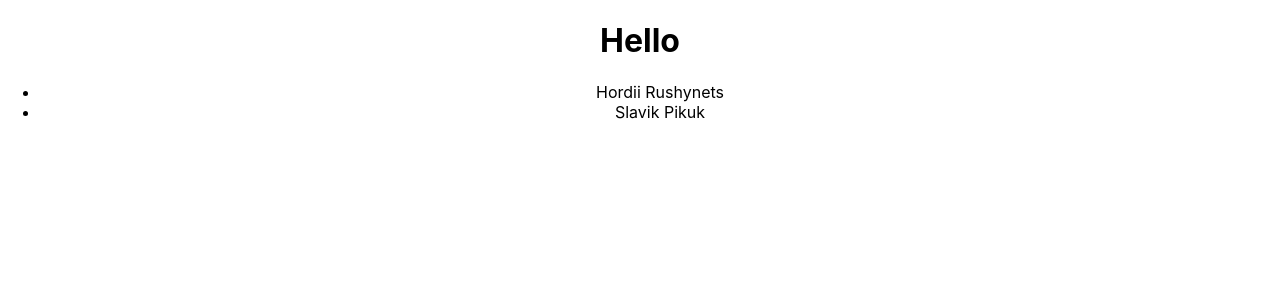
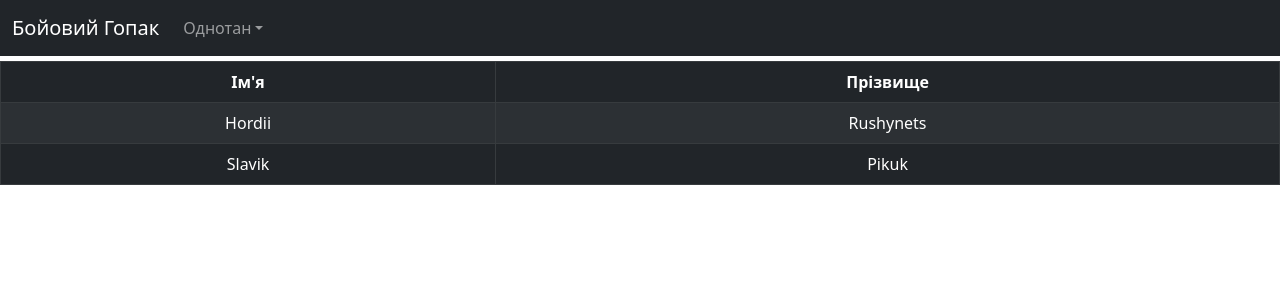
Before and after one commit to Gordiy/ShablezubCompetition, a React (Create React App) app: page / in a window 1280 px wide. Shown: the top 300 px of the page. Built offline with nearby package versions, Linux system fonts and the light colour scheme.

Commit message:
ADD: navbar and styled table with participants

```diff
--- a/src/App.css
+++ b/src/App.css
@@ -1,16 +1,5 @@
 .App {
   text-align: center;
-}
-
-.App-logo {
-  height: 40vmin;
-  pointer-events: none;
-}
-
-@media (prefers-reduced-motion: no-preference) {
-  .App-logo {
-    animation: App-logo-spin infinite 20s linear;
-  }
 }
 
 .App-header {
@@ -27,12 +16,3 @@
 .App-link {
   color: #61dafb;
 }
-
-@keyframes App-logo-spin {
-  from {
-    transform: rotate(0deg);
-  }
-  to {
-    transform: rotate(360deg);
-  }
-}
--- a/src/App.js
+++ b/src/App.js
@@ -1,11 +1,46 @@
 import './App.css';
 import { ParticipantsList } from './components/participants/ParticipantsList';
 import React from "react"
+import Container from 'react-bootstrap/Container';
+import Nav from 'react-bootstrap/Nav';
+import Navbar from 'react-bootstrap/Navbar';
+import NavDropdown from 'react-bootstrap/NavDropdown';
 
 function App() {
   return (
     <div className="App">
-      <h1>Hello</h1>
+      <Navbar variant="dark" bg="dark" expand="lg" style={{'margin-bottom':'5px'}} >
+        <Container fluid>
+          <Navbar.Brand href="#home">Бойовий Гопак</Navbar.Brand>
+          <Navbar.Toggle aria-controls="navbar-dark-example" />
+          <Navbar.Collapse id="navbar-dark-example">
+            <Nav>
+              <NavDropdown
+                id="nav-dropdown-dark-example"
+                title="Однотан"
+                menuVariant="dark"
+              >
+                <NavDropdown.Item href="#action/3.1">Однотан</NavDropdown.Item>
+                <NavDropdown.Item href="#action/3.2">
+                  Тан-Двобій
+                </NavDropdown.Item>
+                <NavDropdown.Item href="#action/3.3">Забава</NavDropdown.Item>
+                <NavDropdown.Item href="#action/3.4">
+                  Борня
+                </NavDropdown.Item>
+                <NavDropdown.Divider />
+                <NavDropdown.Item href="#action/3.5">
+                  Герць
+                </NavDropdown.Item>
+                <NavDropdown.Item href="#action/3.6">
+                  Вільний козацький бій
+                </NavDropdown.Item>
+              </NavDropdown>
+            </Nav>
+          </Navbar.Collapse>
+        </Container>
+      </Navbar>
+
       <ParticipantsList/>
     </div>
   );
--- a/src/components/participants/ParticipantItem.js
+++ b/src/components/participants/ParticipantItem.js
@@ -1,7 +1,10 @@
 import React from 'react'
 
-export function ParticipantItem(props) {
+export function ParticipantItem({ participant }) {
   return (
-    <li>{props.participant.name} {props.participant.surname}</li>
+    <tr>
+      <td>{participant.name}</td>
+      <td>{participant.surname}</td>
+    </tr>
   )
 }
--- a/src/components/participants/ParticipantsList.js
+++ b/src/components/participants/ParticipantsList.js
@@ -1,6 +1,7 @@
 import React from 'react'
-import {ParticipantItem} from './ParticipantItem'
-import {Estimate, Participant} from './entity'
+import {ParticipantItem} from './'
+import {Estimate, Participant} from './entities'
+import Table from 'react-bootstrap/Table';
 
 export function ParticipantsList() {
   const entity = new Estimate(45, 50, 48)
@@ -10,12 +11,20 @@ export function ParticipantsList() {
   ];
 
   return (
-    <ul>
-      {
-        participants.map((participant) => {
-          return <ParticipantItem key={`${participant.name} ${participant.surname}`} participant={participant}/>
-        })
-      }
-    </ul>
+    <Table striped bordered hover variant="dark">
+      <thead>
+        <tr>
+          <th>Ім'я</th>
+          <th>Прізвище</th>
+        </tr>
+      </thead>
+      <tbody>
+        {
+          participants.map((participant) => {
+            return <ParticipantItem key={`${participant.name} ${participant.surname}`} participant={participant}/>
+          })
+        }
+      </tbody>
+    </Table>
   )
 }
--- a/src/components/participants/index.js
+++ b/src/components/participants/index.js
@@ -1 +1,2 @@
 export * from './ParticipantsList';
+export * from './ParticipantItem';
--- a/src/index.js
+++ b/src/index.js
@@ -3,6 +3,7 @@ import ReactDOM from 'react-dom/client';
 import './index.css';
 import App from './App';
 import reportWebVitals from './reportWebVitals';
+import 'bootstrap/dist/css/bootstrap.min.css';
 
 const root = ReactDOM.createRoot(document.getElementById('root'));
 root.render(
```
Also changed, not shown: src/components/participants/entities/estimate.entity.js (renamed from src/components/participants/entity/estimate.entity.js), src/components/participants/entities/index.js (renamed from src/components/participants/entity/index.js), src/components/participants/entities/paticipant.entity.js (renamed from src/components/participants/entity/paticipant.entity.js).
